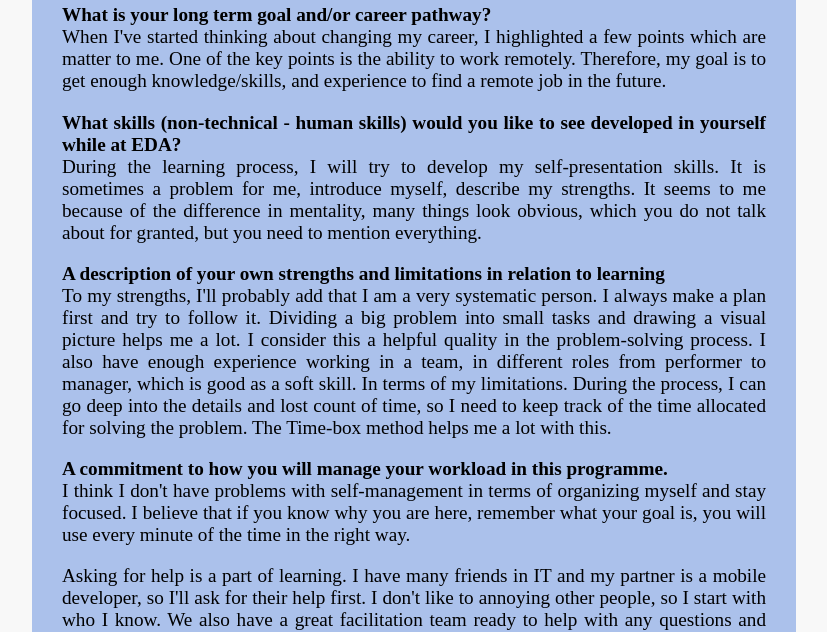
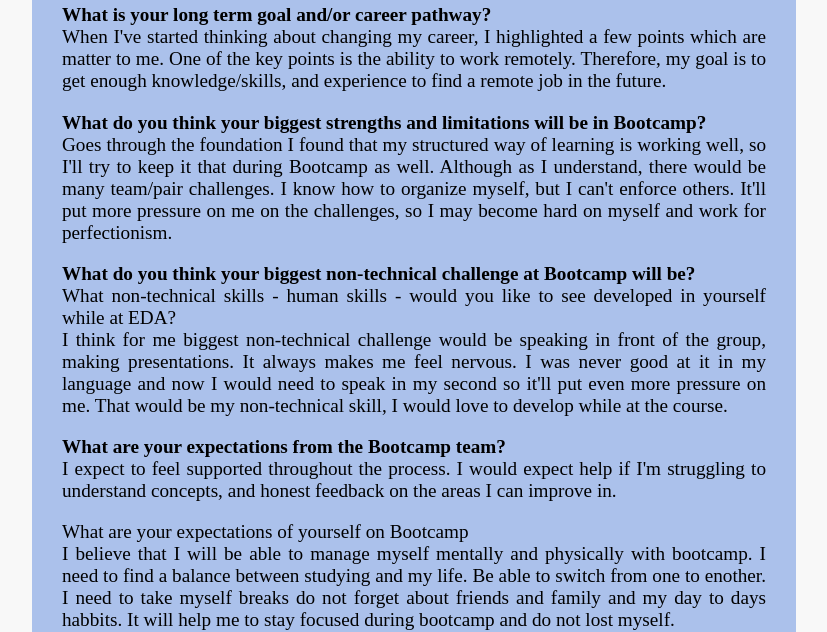
Before and after one commit to AnastasiaVGladun/AnastasiaVGladun.github.io, a plain HTML site: page blog/learning-plan.html in a window 1280 px wide. Shown: the part 161-793 px from the top of the page, without its empty margins (226-1053 px from the left). Drawn offline with Linux system fonts and the light colour scheme.

Commit message:
update learning plan

```diff
--- a/blog/learning-plan.html
+++ b/blog/learning-plan.html
@@ -13,6 +13,30 @@
         <p><b>What is your long term goal and/or career pathway?</b>
             <br>When I've started thinking about changing my career, I highlighted a few points which are matter to me. One of the key points is the ability to work remotely.
             Therefore, my goal is to get enough knowledge/skills, and experience to find a remote job in the future.
+        </p>
+        <p><b>What do you think your biggest strengths and limitations will be in Bootcamp?</b><br>
+            Goes through the foundation I found that my structured way of learning is working well, so I'll try to keep it that during Bootcamp as well. Although as I understand, there would be many team/pair challenges.
+            I know how to organize myself, but I can't enforce others. It'll put more pressure on me on the challenges, so I may become hard on myself and work for perfectionism.
+
+        </p>
+        <p><b>What do you think your biggest non-technical challenge at Bootcamp will be?</b><br>
+            What non-technical skills - human skills - would you like to see developed in yourself while at EDA?<br>
+            I think for me biggest non-technical challenge would be speaking in front of the group, making presentations.
+            It always makes me feel nervous. I was never good at it in my language and now I would need to speak in my
+            second so it'll put even more pressure on me.
+            That would be my non-technical skill, I would love to develop while at the course.
+        </p>
+        <p> <b>What are your expectations from the Bootcamp team?</b><br>
+            I expect to feel supported throughout the process. I would expect help if I'm struggling to understand concepts,
+             and honest feedback on the areas I can improve in.
+        </p>
+        <p>
+            What are your expectations of yourself on Bootcamp<br>
+            I believe that I will be able to manage myself mentally and physically with bootcamp. I need to find a balance between studying and my life.
+            Be able to switch from one to enother.  I need to take myself breaks do not forget about friends and family and my day to days habbits.
+            It will help me to stay focused during bootcamp and do not lost myself.
+
+
         </p>
         <p><b>What skills (non-technical - human skills) would you like to see developed in yourself while at EDA?</b>
             <br>During the learning process, I will try to develop my self-presentation skills. It is sometimes a problem for me, introduce myself, describe my strengths.
```
